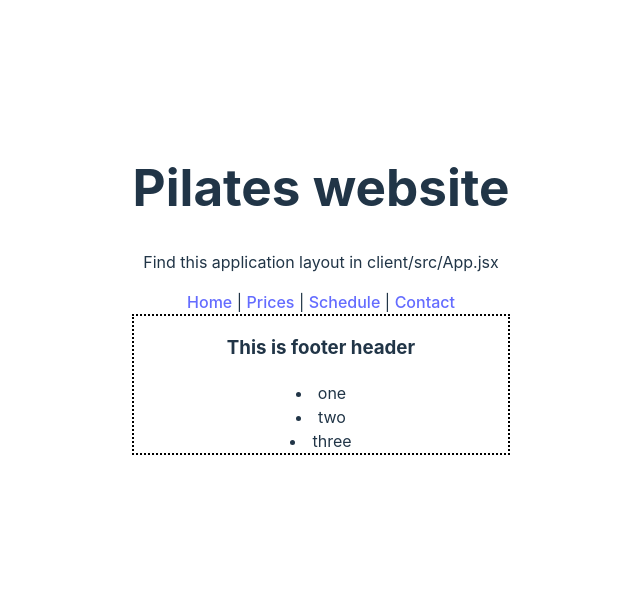
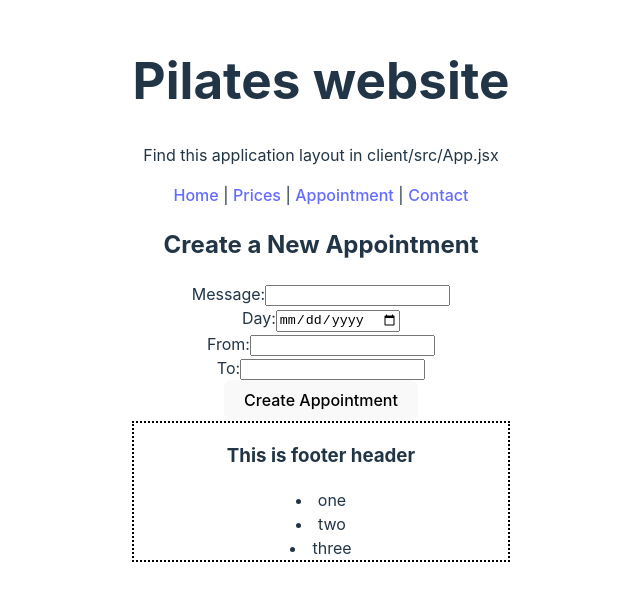
Before and after one commit to GyuchanLim/GsPilates, a React (Vite) app in the folder client/: page /appointments/new in a window 1280 px wide. Shown: the part 110-710 px from the top of the page, without its empty margins (319-959 px from the left). Built offline with nearby package versions, Linux system fonts and the light colour scheme; no server answers.

Commit message:
Implementation of how appointment can be created from the ui

```diff
--- a/client/src/components/AppRoutes.jsx
+++ b/client/src/components/AppRoutes.jsx
@@ -4,17 +4,19 @@ import { Route, Routes } from "react-router-dom";
 import HomePage from "../HomePage";
 import PricesPage from "./PricesPage";
 import ContactsPage from "./ContactsPage";
-import AppointmentPage from "./class/AppointmentPage";
-import AppointmentDetail from "./class/AppointmentDetail";
+import AppointmentPage from "./appointment/AppointmentPage";
+import AppointmentDetail from "./appointment/AppointmentDetail";
+import NewAppointment from "./appointment/NewAppointment";
 
 function AppRoutes() {
   return(
     <Routes>
       <Route path="/" element={<HomePage />} />
       <Route path="/prices" element={<PricesPage />} />
-      <Route path="/appointment" element={<AppointmentPage />} />
-      <Route path="/appointment/:id" element={<AppointmentDetail />} />
-      <Route path="/contact" element={<ContactsPage />} />
+      <Route path="/appointments" element={<AppointmentPage />} />
+      <Route path="/appointments/:id" element={<AppointmentDetail />} />
+      <Route path="/appointments/new" element={<NewAppointment />} />
+      <Route path="/contacts" element={<ContactsPage />} />
     </Routes>
   )
 }
--- a/client/src/components/NavBar.jsx
+++ b/client/src/components/NavBar.jsx
@@ -8,7 +8,7 @@ function NavBar () {
       {" | "}
       <Link to="/prices">Prices</Link>
       {" | "}
-      <Link to="/schedule">Schedule</Link>
+      <Link to="/appointments">Appointment</Link>
       {" | "}
       <Link to="/contact">Contact</Link>
     </nav>
--- /dev/null
+++ b/client/src/components/appointment/AppointmentDetail.jsx
@@ -0,0 +1,64 @@
+import React, { useEffect, useState } from "react";
+import { useParams, Link } from "react-router-dom";
+import { APPOINTMENT_API_URL, SESSION_API_URL } from "../../constants";
+
+function AppointmentDetails () {
+  const [appointment, setAppointment] = useState(null);
+  const { id } = useParams();
+
+  useEffect(() => {
+    const fetchCurrentAppointment = async () => {
+      try{
+        const response = await fetch(`${APPOINTMENT_API_URL}/${id}`);
+        if (response.ok) {
+          const json = await response.json();
+          setAppointment(json);
+        } else {
+          throw response;
+        }
+      } catch (e) {
+        console.log("An Error has occurred:", e);
+      }
+    };
+    fetchCurrentAppointment();
+  }, [id]);
+
+  // EXPERIMENTING UPDATE
+  const [note, setNote] = useState("Testing Message Update PATCH");
+  const handleAppointmentSubmit = async (e) => {
+    e.preventDefault();
+
+    const appointmentData = { note };
+
+    const response = await fetch(`${SESSION_API_URL}/${appointment.session.id}`, {
+      method: "PATCH",
+      headers: {
+        "Content-Type": "application/json",
+      },
+      body: JSON.stringify(appointmentData),
+    });
+  }
+  // EXPERIMENTING UPDATE
+
+  if (!appointment) return <h2>This appointment does not exist</h2>
+
+  return (
+    <>
+      <div className= "show-border">
+        <h2>{appointment.appointment.date.slice(0,10)} {appointment.appointment.day}</h2>
+        <h3>{appointment.appointment.from} to {appointment.appointment.to}</h3>
+        {appointment.hasOwnProperty("session") ? (
+          <>
+            <p>This appointment has a session</p>
+            <p>{appointment.session.note}</p>
+          </>
+        ):(
+          <p>This appointment does not have a session</p>
+        )}
+        <Link to="/appointments">Back to Appointments</Link>
+      </div>
+    </>
+  )
+}
+
+export default AppointmentDetails;
--- /dev/null
+++ b/client/src/components/appointment/AppointmentForm.jsx
@@ -0,0 +1,100 @@
+import { useState } from "react";
+import PropTypes from "prop-types";
+
+function AppointmentForm ({ appointment, headerText, onSubmit, buttonText }) {
+  const [formData, setFormData] = useState(
+    appointment || {
+      message: "",
+      date: "",
+      from: "",
+      to: "",
+    }
+  );
+
+  return (
+    <div>
+      <h2>{headerText}</h2>
+      <form
+        onSubmit={(e) => {
+          e.preventDefault();
+          onSubmit(formData);
+        }}
+      >
+        <div>
+          <label htmlFor="messageInput">Message:</label>
+          <input
+            id="messageInput"
+            type="text"
+            value={formData.message}
+            onChange={(e) => setFormData({
+              ...formData,
+              message: e.target.value,
+            })}
+            required
+          />
+        </div>
+        <div>
+          <label htmlFor="bodyInput">Day:</label>
+          <input
+            type="date"
+            id="start"
+            name=""
+            value={formData.date}
+            onChange={(e) => setFormData({
+              ...formData,
+              date: e.target.value,
+            })}
+            required
+          />
+        </div>
+        <div>
+          <label htmlFor="fromInput">From:</label>
+          <input
+            id="fromInput"
+            type="text"
+            value={formData.from}
+            onChange={(e) => setFormData({
+              ...formData,
+              from: e.target.value,
+            })}
+            required
+          />
+        </div>
+        <div>
+          <label htmlFor="toInput">To:</label>
+          <input
+            id="toInput"
+            type="text"
+            value={formData.to}
+            onChange={(e) => setFormData({
+              ...formData,
+              to: e.target.value,
+            })}
+            required
+          />
+        </div>
+        <div>
+          <button type="submit">{buttonText}</button>
+        </div>
+      </form>
+    </div>
+  )
+}
+
+AppointmentForm.propTypes = {
+  appointment: PropTypes.shape({
+    message: PropTypes.string.isRequired,
+    date: PropTypes.instanceOf(Date).isRequired,
+    from: PropTypes.string.isRequired,
+    to: PropTypes.string.isRequired,
+  }),
+  headerText: PropTypes.string.isRequired,
+  onSubmit: PropTypes.func.isRequired,
+  buttonText: PropTypes.string.isRequired,
+};
+
+AppointmentForm.defaultProps = {
+  appointment: null,
+};
+
+export default AppointmentForm;
--- a/client/src/components/class/AppointmentPage.jsx
+++ b/client/src/components/appointment/AppointmentPage.jsx
@@ -1,5 +1,6 @@
 import React, { useEffect, useState } from "react";
 import { APPOINTMENT_API_URL } from "../../constants";
+import { Link } from "react-router-dom";
 
 function AppointmentPage () {
   const [appointments, setAppointments] = useState([]);
@@ -9,6 +10,7 @@ function AppointmentPage () {
   useEffect(() => {
     async function loadAppointments() {
       try {
+        console.log(APPOINTMENT_API_URL);
         const response = await fetch(`${APPOINTMENT_API_URL}`);
         if (response.ok) {
           const json = await response.json();
@@ -32,8 +34,7 @@ function AppointmentPage () {
         {appointments.map((appointment) => (
           <div key={appointment.id} className="post-container">
             <h2>{appointment.classes_id}</h2>
-            <p>{appointment.day}</p>
-            <p>From:{appointment.from} To:{appointment.to}</p>
+            <Link to={'/appointments/' + appointment.id}>{appointment.date.slice(0,10)} {appointment.day}, {appointment.from}-{appointment.to}</Link>
             <p>{appointment.message}</p>
           </div>
         ))}
--- /dev/null
+++ b/client/src/components/appointment/NewAppointment.jsx
@@ -0,0 +1,46 @@
+import { useState } from "react";
+import { useNavigate } from "react-router-dom";
+import { APPOINTMENT_API_URL } from "../../constants";
+import AppointmentForm from "./AppointmentForm"
+
+function NewAppointmentForm() {
+  const [message, setMessage] = useState("");
+  const [from, setFrom] = useState("");
+  const [to, setTo] = useState("");
+  const [date, setDate] = useState("");
+  const navigate = useNavigate();
+
+  const handleNewSubmit = async (rawData) => {
+    setMessage(rawData.message)
+    setDate(rawData.date)
+    setFrom(rawData.from)
+    setTo(rawData.to)
+
+    const appointmentData = { message, date, from, to };
+
+    const response = await fetch(APPOINTMENT_API_URL, {
+      method: "POST",
+      headers: {
+        "Content-Type": "application/json",
+      },
+      body: JSON.stringify(appointmentData),
+    });
+
+    if (response.ok) {
+      const { id } = await response.json();
+      navigate(`/appointments/${id}`);
+    } else {
+      console.log("An error occurred.");
+    }
+  };
+
+  return (
+    <AppointmentForm
+      headerText="Create a New Appointment"
+      onSubmit={handleNewSubmit}
+      buttonText="Create Appointment"
+    />
+  );
+}
+
+export default NewAppointmentForm;
--- a/client/src/components/class/AppointmentDetail.jsx
+++ /dev/null
@@ -1,37 +0,0 @@
-import React, { useEffect, useState } from "react";
-import { useParams, Link } from "react-router-dom";
-import { APPOINTMENT_API_URL } from "../../constants";
-
-function AppointmentDetails () {
-  const [appointment, setAppointment] = useState(null);
-  const { id } = useParams();
-
-  useEffect(() => {
-    const fetchCurrentAppointment = async () => {
-      try{
-        const response = await fetch(`${APPOINTMENT_API_URL}/${id}`);
-        if (response.ok) {
-          const json = await response.json();
-          setAppointment(json);
-        } else {
-          throw response;
-        }
-      } catch (e) {
-        console.log("An Error has occurred:", e);
-      }
-    };
-    fetchCurrentAppointment();
-  }, [id]);
-
-  if (!appointment) return <h2>This appointment does not exist</h2>
-
-  return (
-    <div>
-      <h2>{appointment.appointment.day} {appointment.appointment.from} to {appointment.appointment.to}</h2>
-      <p>{appointment.session.note}</p>
-      <Link to="/appointment">Back to Appointments</Link>
-    </div>
-  )
-}
-
-export default AppointmentDetails;
```
Also changed, not shown: 1 other file (tests, documents, lock files or other folders).
